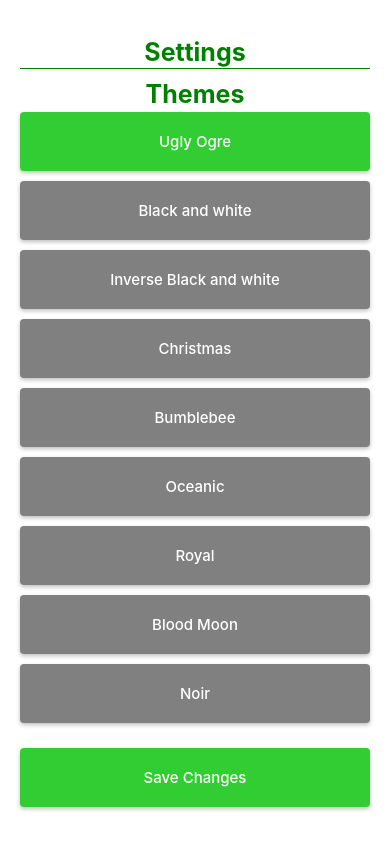
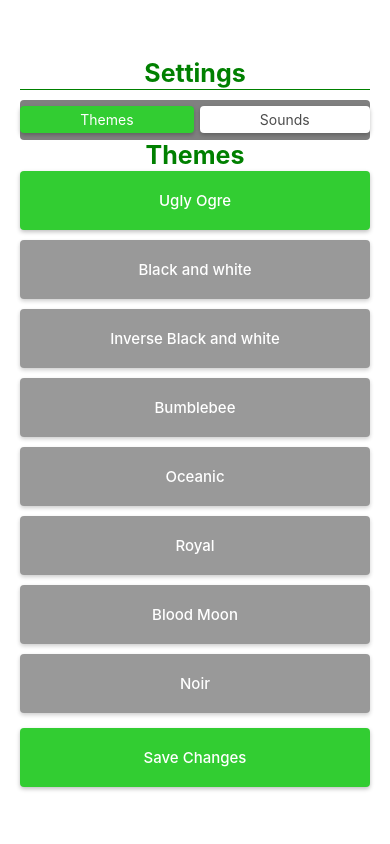
Before and after one commit to garryloopy/TicTacToe, a React Native app: screen /Settings in a window 390 px wide. Built offline with nearby package versions, Linux system fonts and the light colour scheme.

Commit message:
Refactored the app to use Context Provider
Refactored the app to use context provider, allows for easier debugging in the future

```diff
--- /dev/null
+++ b/_utils/context.js
@@ -0,0 +1,33 @@
+"use client";
+
+import { useContext, createContext, useState, useEffect } from "react";
+
+import { getThemeById } from "../components/themeManager";
+
+const ConfigContext = createContext();
+
+export const ConfigContextProvider = ({children}) => {
+    const [themeId, setThemeId] = useState(0);
+    const [soundId, setSoundId] = useState(0);
+
+    const [singlePlay, setSinglePlay] = useState(false);
+
+    const [currentTheme, setCurrentTheme] = useState(getThemeById(0).theme)
+
+    useEffect(
+        () => {
+            setCurrentTheme(getThemeById(themeId).theme)
+        }, [themeId]
+    )
+
+    return (
+        <ConfigContext.Provider value={{themeId, setThemeId, soundId, setSoundId, currentTheme, setCurrentTheme, singlePlay, setSinglePlay}}>
+            {children}
+        </ConfigContext.Provider>
+    )
+}
+
+
+export const useConfigContext = () => {
+    return useContext(ConfigContext);
+}
--- a/components/game.js
+++ b/components/game.js
@@ -50,9 +50,9 @@ export default function Game( {singlePlay, theme} ) {
             },
             textTurn: {
                 fontSize: 15,
-                fontWeight: "500",
+                fontWeight: "800",
                 color: theme.infoBoxSubHeader.color,
-                marginLeft: 50,
+                textAlign: "center",
             },
             textWins: {
                 fontSize: 20,
@@ -61,7 +61,8 @@ export default function Game( {singlePlay, theme} ) {
                 borderBottomWidth: 0.9,
                 borderColor: theme.infoBoxHeader.color,
                 paddingBottom: 1,
-                marginBottom: 5
+                marginBottom: 5,
+                textAlign: "center"
             },
             infoContainer: {
                 borderWidth: 1,
@@ -71,7 +72,7 @@ export default function Game( {singlePlay, theme} ) {
                 marginLeft: 80,
                 marginRight: 80,
                 marginBottom: 10,
-                backgroundColor: theme.infoBoxBackground.color
+                backgroundColor: theme.infoBoxBackground.color,
             },
             buttonContainer: {
                 marginRight: 80,
@@ -263,11 +264,15 @@ export default function Game( {singlePlay, theme} ) {
 
             <View style={[styles.infoContainer, styles.shadow]}>
                 <Text style={[styles.textWins]}>Wins:</Text>
-                <Text style={[styles.textTurn]}>X - {winCounter.X}</Text>
-                <Text style={[styles.textTurn]}>O - {winCounter.O}</Text>
-                <Text style={[styles.textWins]}>Win Streak:</Text>
-                <Text style={[styles.textTurn]}> X - {winStreakX}</Text>
-                <Text style={[styles.textTurn]}> O - {winStreakO}</Text>
+                <View style={{gap: 2}}>
+                    <Text style={[styles.textTurn]}>X - {winCounter.X}</Text>
+                    <Text style={[styles.textTurn]}>O - {winCounter.O}</Text>
+                </View>
+                <Text style={[styles.textWins, {marginTop: 10}]}>Win Streak:</Text>
+                <View style={{gap: 2}}>
+                    <Text style={[styles.textTurn]}> X - {winStreakX}</Text>
+                    <Text style={[styles.textTurn]}> O - {winStreakO}</Text>
+                </View>
             </View>
 
             { winner &&
--- a/components/themeManager.js
+++ b/components/themeManager.js
@@ -457,10 +457,10 @@ const noir = StyleSheet.create(
             color: "black"
         },
         infoBoxHeader: {
-            color: "grey"
+            color: "white"
         },
         infoBoxSubHeader: {
-            color: "white"
+            color: "grey"
         },
         infoBoxBorder: {
             color: "white"
@@ -521,10 +521,10 @@ const themes = {
         theme: inverseBlackAndWhite,
         name: "Inverse Black and white"
     },
-    3 : {
-        theme: christmas,
-        name: "Christmas"
-    },
+    // 3 : {
+    //     theme: christmas,
+    //     name: "Christmas"
+    // },
     4 : {
         theme: bumblebee,
         name: "Bumblebee"
--- a/screens/GamePage.jsx
+++ b/screens/GamePage.jsx
@@ -14,13 +14,11 @@ import {
 
 import { getThemeById } from "../components/themeManager";
 
+import { useConfigContext } from "../_utils/context";
 
-export default function GamePage( {navigation, route} ) {
-    // Used to represent which theme id and single play functionality is passed from the previous route/page, if none: default to id 0 and single play false
-    const { themeId, singlePlay } = route.params || { themeId: 0, singlePlay: false };
 
-    // Represents current theme
-    const [currentTheme, setCurrentTheme] = useState(getThemeById(themeId).theme);
+export default function GamePage( {navigation} ) {
+    const { themeId, currentTheme, setCurrentTheme, singlePlay } = useConfigContext();
 
     // Change current theme each the current theme id changes
     useEffect(() => {
@@ -91,7 +89,7 @@ export default function GamePage( {navigation, route} ) {
             },
             headerContainer: {
                 borderBottomWidth: 0.75,
-                marginBottom: 34,
+                marginBottom: 20,
                 width: "100%",
                 borderBottomColor: currentTheme.homeHeader.color,
             },
--- a/screens/HomePage.jsx
+++ b/screens/HomePage.jsx
@@ -10,22 +10,11 @@ import {
     useEffect
 } from "react";
 
-import { getThemeById } from "../components/themeManager";
+import { useConfigContext } from "../_utils/context";
 
-
-
-export default function HomePage( {navigation, route} ) {
+export default function HomePage( {navigation} ) {
     // Represents the theme id that was passed from the previous page, otherwise default to theme id of 0
-    const { themeId } = route.params || { themeId: 0 };
-
-    // Represents current theme, defaulted to theme that corresponds to 0
-    const [currentTheme, setCurrentTheme] = useState(getThemeById(0).theme);
-
-    // Change theme every time the theme id changes
-    useEffect(() => {
-        // Sets current theme
-        setCurrentTheme(getThemeById(themeId).theme);
-      }, [themeId]);
+    const { themeId, currentTheme, setSinglePlay } = useConfigContext();
 
       /**
        * Represents overall styling for the page
@@ -81,14 +70,16 @@ export default function HomePage( {navigation, route} ) {
      */
     const navigateToGameSingle = () => {
         // Navigate to Game page, passing in current theme and single play functionality
-        navigation.navigate("Game", {themeId: themeId, singlePlay: true})
+        setSinglePlay(true);
+        navigation.navigate("Game")
     }
     /**
      * Handler for navigating to duo mode
      */
     const navigateToGameDuo = () => {
+        setSinglePlay(false);
         // Navigate to duo screen, passing in current theme and single play functionality
-        navigation.navigate("Game", {themeId: themeId, singlePlay: false})
+        navigation.navigate("Game")
     }
 
     return (
@@ -120,6 +111,13 @@ export default function HomePage( {navigation, route} ) {
                         onPressOut={() => navigation.navigate("Settings", {prevThemeId : themeId})}>
                         <Text style={styles.buttonText}>Settings</Text>
                     </TouchableHighlight>
+                    <TouchableHighlight
+                        activeOpacity={0.9}
+                        underlayColor="#DDDDDD"
+                        style={[styles.buttonContainer, styles.shadow]}
+                        onPressOut={() => navigation.navigate("Test Page")}>
+                        <Text style={styles.buttonText}>Test Page</Text>
+                    </TouchableHighlight>
             </View>
         </View>
     )
--- a/screens/SettingsPage.jsx
+++ b/screens/SettingsPage.jsx
@@ -4,6 +4,8 @@ import {
     StyleSheet,
     TouchableHighlight
 } from "react-native";
+
+import { useConfigContext } from "../_utils/context";
 
 import {
     getThemeById,
@@ -15,12 +17,11 @@ import {
     useEffect
 } from "react";
 
-export default function SettingsPage({ navigation, route }) {
-    // Used to represent which theme id is passed from the previous route/page, if none: default to id 0
-    const { prevThemeId } = route.params || { prevThemeId: 0 };
+export default function SettingsPage({ navigation }) {
+    // Used to represent the state of which nav bar option is selected
+    const [selectedNavBar, setSelectedNavBar] = useState("THEMES");
 
-    // Represents current theme id
-    const [themeId, setThemeId] = useState(prevThemeId);
+    const { themeId, setThemeId, soundId, setSoundId } = useConfigContext();
 
     // Represents current theme
     const [currentTheme, setCurrentTheme] = useState(getThemeById(themeId).theme);
@@ -75,9 +76,10 @@ export default function SettingsPage({ navigation, route }) {
             backgroundColor: "gray",
             paddingVertical: 20,
             paddingHorizontal: 25,
-            borderRadius: 4
+            borderRadius: 4,
+            opacity: 0.8
         },
-        themeContainer: {
+        bodyContainer: {
             width: "100%"
         },
         shadow: {
@@ -101,7 +103,7 @@ export default function SettingsPage({ navigation, route }) {
      * @param {boolean} isSelected Represents a state on whether or not the current theme button is selected
      * @returns A theme button jsx
      */
-    const ThemeButton = ({ id, title, onPress, isSelected }) => {
+    const OptionsButton = ({ id, title, onPress, isSelected }) => {
 
         /**
          * Handler whenever the theme button is pressed.
@@ -140,19 +142,71 @@ export default function SettingsPage({ navigation, route }) {
         navigation.navigate("Home", { themeId: themeId });
       }
 
+      const handleOnNavButtonPress = (value) => {
+        setSelectedNavBar(value);
+      }
+
+      const navBar = StyleSheet.create(
+        {
+          navBarContainer: {
+            backgroundColor: "gray",
+            width: "100%",
+            height: 40,
+            flexDirection: "row",
+            justifyContent:"space-evenly",
+            gap: 6,
+            borderRadius: 4,
+            alignItems:"center",
+          },
+            navBarButtonContainer: {
+              backgroundColor: "white",
+              paddingVertical: 5,
+              paddingHorizontal: 60,
+              borderRadius: 4
+          },
+          navBarButtonText: {
+            textAlign: "center"
+          },
+          navBarButtonContainerSelected:{
+            backgroundColor: currentTheme.buttonBackground.color
+          },
+          navBarButtonTextSelected: {
+            color: currentTheme.buttonText.color
+          }
+        }
+      )
+
       return (
         <View style={styles.container}>
           <View style={styles.headerContainer}>
             <Text style={styles.heading}>Settings</Text>
           </View>
-          <View style={[styles.headerContainer, {borderBottomWidth: 0, marginBottom: 2}]}>
-            <Text style={styles.heading}>Themes</Text>
+
+          <View style={navBar.navBarContainer}>
+            <TouchableHighlight
+              style={[navBar.navBarButtonContainer, selectedNavBar === "THEMES" ? navBar.navBarButtonContainerSelected : {opacity: 0.7}, styles.shadow]}
+              activeOpacity={0.9}
+              underlayColor="#DDDDDD"
+              onPressOut={() => handleOnNavButtonPress("THEMES")}>
+              <Text style={[navBar.navBarButtonText, selectedNavBar === "THEMES" ? navBar.navBarButtonTextSelected : {}]}>Themes</Text>
+            </TouchableHighlight>
+            <TouchableHighlight
+              style={[navBar.navBarButtonContainer, selectedNavBar === "SOUNDS" ? navBar.navBarButtonContainerSelected : {}, styles.shadow]}
+              activeOpacity={0.9}
+              underlayColor="#DDDDDD"
+              onPressOut={() => handleOnNavButtonPress("SOUNDS")}>
+              <Text style={[navBar.navBarButtonText, selectedNavBar === "SOUNDS" ? navBar.navBarButtonTextSelected : {opacity: 0.7}]}>Sounds</Text>
+            </TouchableHighlight>
           </View>
 
-          <View style={styles.themeContainer}>
+          <Text style={styles.heading}>{selectedNavBar === "THEMES" ? "Themes" : "Sounds"}</Text>
+
+          <View style={styles.bodyContainer}>
+
+            {selectedNavBar === "THEMES" &&
               <View style={{gap: 10}}>
                 {Object.keys(getAllThemes()).map((currentId) => (
-                <ThemeButton
+                  <OptionsButton
                     title={getAllThemes()[currentId].name}
                     onPress={handleOnButtonPress}
                     id={currentId}
@@ -160,6 +214,14 @@ export default function SettingsPage({ navigation, route }) {
                     isSelected={currentId == themeId}
                   />
                 ))}
+              </View>
+            }
+
+            {selectedNavBar === "SOUNDS" &&
+              <View style={{gap: 10}}>
+                <Text>Theres currently no sounds available</Text>
+              </View>
+            }
 
             <TouchableHighlight
                   activeOpacity={0.9}
@@ -172,6 +234,5 @@ export default function SettingsPage({ navigation, route }) {
               </TouchableHighlight>
           </View>
         </View>
-        </View>
       );
     }
--- /dev/null
+++ b/screens/TestPage.jsx
@@ -0,0 +1,29 @@
+import {
+    Text,
+    View,
+    Button
+} from "react-native";
+
+import {
+    useState
+} from "react";
+
+import { useConfigContext } from "../_utils/context";
+
+export default function TestPage() {
+    const [val, setVal] = useState(0);
+    const { themeId, setThemeId, soundId, setSoundId, currentTheme, setCurrentTheme } = useConfigContext();
+
+    const handlePress = () => {
+        setVal( val + 1);
+        setThemeId(val);
+    }
+
+    return (
+        <View>
+            <Text>Test page</Text>
+            <Text>{themeId}</Text>
+            <Button title="Debug" onPress={handlePress}/>
+        </View>
+    )
+}
```
Also changed, not shown: App.js (+7 -0 lines). Lines whose indentation alone changed are shown as unchanged.
